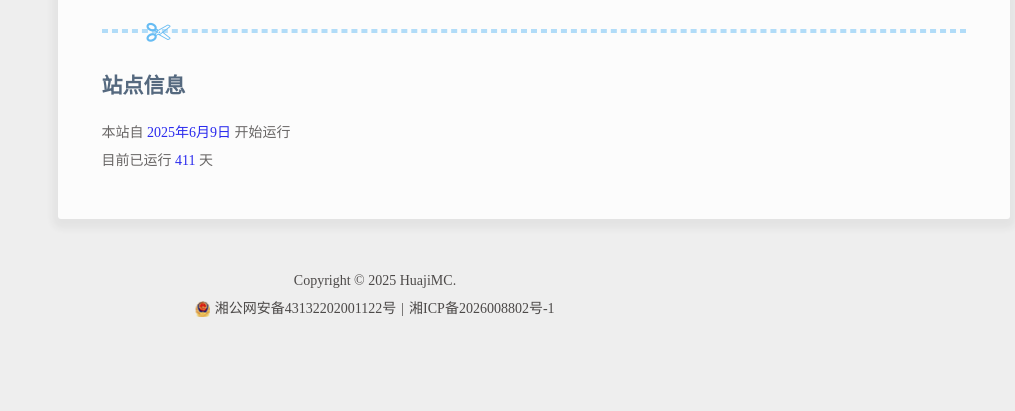
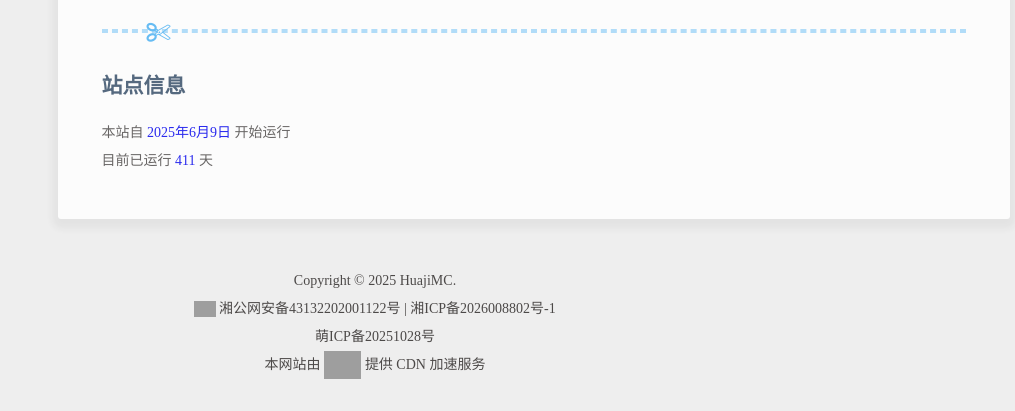
Before and after one commit to HuajiMX/homepage, a plain HTML site: page index.html in a window 1280 px wide. Shown: the part 1254-1665 px from the top of the page, without its empty margins (265-1280 px from the left). Before the commit the page ends 1609 px from the top, so only its background shows below. Drawn offline with nearby package versions, Linux system fonts and the light colour scheme; grey boxes are pictures that could not be loaded; a web font is replaced by a local one.

Commit message:
更新 footer - 新增又拍云条目 - 调整 footer 样式

```diff
--- a/index.html
+++ b/index.html
@@ -257,19 +257,21 @@
                     <div class="copyright">
                         Copyright © 2025 HuajiMC.
                     </div>
-                    <!--<a href="https://icp.gov.moe/?keyword=20251028" target="_blank">萌ICP备20251028号</a><br>-->
                     <div class="beian">
-                        <span style="display:flex;align-items:center;justify-content:center;gap:5px;">
-                            <img src="./beian.png" height="16px" />
-                            <span>
-                                <a href="https://beian.mps.gov.cn/#/query/webSearch?code=43132202001122" rel="noreferrer" target="_blank">湘公网安备43132202001122号</a>
-                            </span>
-                            <span>|</span>
-                            <span>
-                                <a href="https://beian.miit.gov.cn/" title="湘ICP备2026008802号-1" target="_blank">湘ICP备2026008802号-1</a>
-                            </span>
-                        </span>
-
+                        <img src="https://huajimc.cn/beian.png" style="height:16px;vertical-align:middle" />
+                        <a href="https://beian.mps.gov.cn/#/query/webSearch?code=43132202001122" rel="noreferrer" target="_blank">湘公网安备43132202001122号</a>
+                        <span>|</span>
+                        <a href="https://beian.miit.gov.cn/" title="湘ICP备2026008802号-1" target="_blank">湘ICP备2026008802号-1</a>
+                    </div>
+                    <div class="moe-beian">
+                        <a href="https://icp.gov.moe/?keyword=20251028" target="_blank">萌ICP备20251028号</a>
+                    </div>
+                    <div class="upyun-container">
+                        <span>本网站由</span>
+                        <a href="https://www.upyun.com/?utm_source=lianmeng&amp;utm_medium=referral" rel="noreferrer" target="_blank">
+                            <img src="https://huajimc.cn/upyun.png" style="height:28px;vertical-align:middle" />
+                        </a>
+                        <span>提供 CDN 加速服务</span>
                     </div>
                 </div>
             </footer>
--- a/static/css/index.css
+++ b/static/css/index.css
@@ -18,9 +18,6 @@ body {
     font-size: 14px;
     line-height: 2;
     font-family: yuan;
-    //background-image:url(https://s2.loli.net/2024/06/21/59b6eRscAvQWHT1.webp);
-    //background-image:url(../img/bg.jpg);
-    //background-image:url(../img/bg1.mp4);
     background-attachment:fixed;
     background-size: auto 100%;
     background-position: center;
@@ -54,7 +51,6 @@ hr {
     margin: 2rem auto;
     width: calc(100% - 4px);
     border: 2px dashed #a4d8fa;
-  //  background: #fff;
     box-sizing: content-box;
     height: 0;
     overflow: visible;
@@ -432,7 +428,6 @@ details[open] summary::before {
     grid-template-columns: repeat(auto-fit, minmax(250px, 1fr));
     grid-column-gap: 10px;
     grid-row-gap: 10px;
-    //width: 100%;
 }
 .card {
     box-shadow: 0 0 8px #dcdcdc;
@@ -460,6 +455,6 @@ details[open] summary::before {
     overflow: hidden;
 }
 
-.beian a {
+#footer a {
     color: #4c4948;
 }
```
Also changed, not shown: 1 other file.
